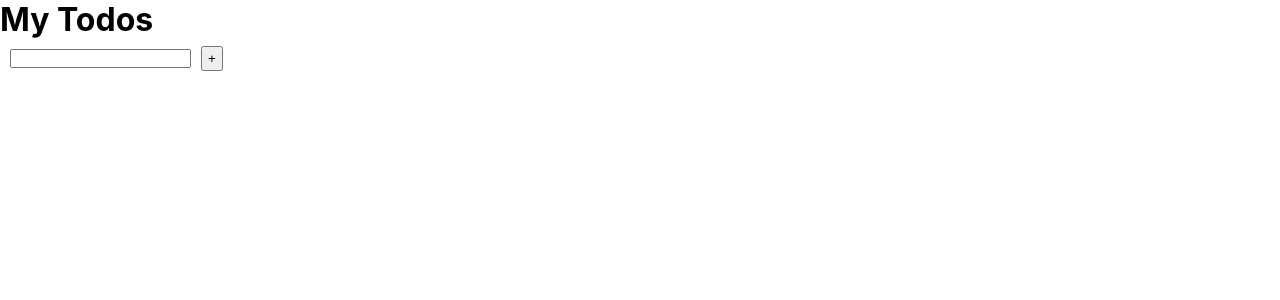
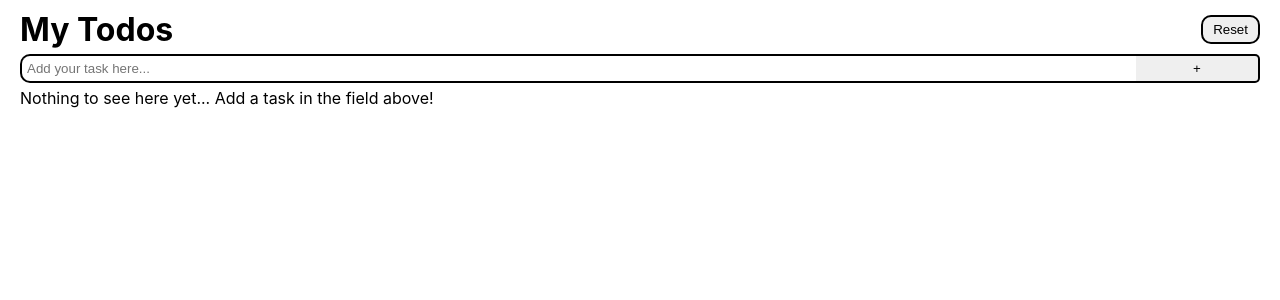
Before and after one commit to ellaellac/my-todos-challenge, a React (Create React App) app: page / in a window 1280 px wide. Shown: the top 300 px of the page. Built offline with nearby package versions, Linux system fonts and the light colour scheme.

Commit message:
completed

```diff
--- a/package.json
+++ b/package.json
@@ -9,6 +9,7 @@
     "react": "^18.2.0",
     "react-dom": "^18.2.0",
     "react-scripts": "5.0.1",
+    "uuid": "^9.0.0",
     "web-vitals": "^2.1.4"
   },
   "scripts": {
--- a/src/App.jsx
+++ b/src/App.jsx
@@ -1,17 +1,70 @@
-import { useState } from "react";
+import { useEffect, useState } from "react";
 import "./App.scss";
-import "./components/Input/Input";
-import Input from "./components/Input/Input";
-import List from "./components/List/List";
+import Button from "./components/Button/Button";
+import Item from "./components/Item/Item";
+import { v4 as uuidv4 } from "uuid";
 
 const App = () => {
-  const [userInput, setUserInput] = useState();
-  console.log({ userInput });
+  const [toDo, setToDo] = useState();
+  const [toDoList, setToDoList] = useState([]);
+  console.log(toDoList);
+
+  //input field
+  const handleInput = (event) => {
+    const getToDo = event.target.value;
+    setToDo(getToDo);
+  };
+  //added task btn
+  const handleClick = () => {
+    if (toDo) {
+      setToDoList([...toDoList, { id: uuidv4(), task: toDo }]);
+    }
+  };
+
+  //Display Todos
+  const displayToDosJSX = toDoList.map((element) => {
+    return (
+      <Item
+        key={element.id}
+        id={element.id}
+        task={element.task}
+        toDoList={toDoList}
+        setToDoList={setToDoList}
+      />
+    );
+  });
+
+  // Display Default Text
+  const defaultTextJSX = (
+    <p>Nothing to see here yet... Add a task in the field above!</p>
+  );
+
+  //clear input field
+  useEffect(() => {
+    setToDo("");
+  }, [toDoList]);
+
+  //Reset
+  const reset = () => {
+    setToDoList([]);
+  };
+
   return (
-    <div className="App">
-      <h1>My Todos</h1>
-      <Input setUserInput={setUserInput} />
-      {userInput && <List userInput={userInput} />}
+    <div className="app">
+      <div className="header">
+        <h1>My Todos</h1>
+        <Button className="reset-btn" title="Reset" btnFunction={reset} />
+      </div>
+      <label htmlFor="todo-input-field"></label>
+      <input
+        type="text"
+        onInput={handleInput}
+        value={toDo}
+        placeholder="Add your task here..."
+        className="input-field"
+      />
+      <Button className="task-btn" title="+" btnFunction={handleClick} />
+      {toDoList.length > 0 ? displayToDosJSX : defaultTextJSX}
     </div>
   );
 };
--- a/src/App.scss
+++ b/src/App.scss
@@ -0,0 +1,26 @@
+* {
+  margin: 0;
+  padding: 0;
+  box-sizing: border-box;
+}
+
+.app {
+  margin: 10px 20px;
+}
+
+.header {
+  display: flex;
+  justify-content: space-between;
+}
+
+.input-field {
+  margin: 5px 0;
+  width: 90%;
+  padding: 5px;
+  border-radius: 10px 0 0 10px;
+  border: 2px solid black;
+  border-right: none;
+  &:hover {
+    border: 2px solid blue;
+  }
+}
--- a/src/components/Button/Button.jsx
+++ b/src/components/Button/Button.jsx
@@ -1,8 +1,8 @@
 import "./Button.scss";
 
-const Button = ({ title, btnFunction }) => {
+const Button = ({ title, btnFunction, className }) => {
   return (
-    <button className="button" onClick={btnFunction}>
+    <button className={className} onClick={btnFunction}>
       {title}
     </button>
   );
--- a/src/components/Button/Button.scss
+++ b/src/components/Button/Button.scss
@@ -1,4 +1,21 @@
-.button {
-  margin: 5px;
-  padding: 3px 5px;
+.reset-btn,
+.task-btn {
+  margin: 5px 0 5px 0;
+  padding: 5px 10px;
+  border: 2px solid black;
 }
+
+.reset-btn {
+  border-radius: 10px;
+}
+.task-btn {
+  width: 10%;
+  border-radius: 0 5px 5px 0;
+  border-left: none;
+}
+
+.delete-btn {
+  padding: 0 10px;
+  border: 2px solid black;
+  border-radius: 10px;
+}
--- a/src/components/Input/Input.jsx
+++ /dev/null
@@ -1,25 +0,0 @@
-import { useState } from "react";
-import "./Input.scss";
-import Button from "../Button/Button";
-
-const Input = ({ setUserInput }) => {
-  const [todo, setTodo] = useState("");
-
-  const handleInput = (event) => {
-    const getInput = event.target.value;
-    setTodo(getInput);
-  };
-
-  const addInput = () => {
-    setUserInput(todo);
-  };
-
-  return (
-    <>
-      <label htmlFor="User-Input"></label>
-      <input className="input" onInput={handleInput} type="text" />
-      <Button title="+" btnFunction={addInput} />
-    </>
-  );
-};
-export default Input;
--- a/src/components/Input/Input.scss
+++ /dev/null
@@ -1,3 +0,0 @@
-.input {
-  margin: 10px 5px 5px 10px;
-}
--- /dev/null
+++ b/src/components/Item/Item.jsx
@@ -0,0 +1,40 @@
+import { useState } from "react";
+import "./Item.scss";
+import Button from "../Button/Button";
+
+const Item = ({ id, task, toDoList, setToDoList }) => {
+  //cross-box
+  let inputClassName = "input-text";
+  const [cross, setCross] = useState(false);
+
+  const handleCross = () => {
+    setCross(!cross);
+  };
+
+  if (cross) {
+    inputClassName += "-cross";
+  }
+
+  //Button- delete List
+  const delToDo = () => {
+    const filteredToDo = toDoList.filter((element) => element.id !== id);
+    setToDoList(filteredToDo);
+  };
+
+  return (
+    <div className="item">
+      <div className="item__todo">
+        <input
+          type="checkbox"
+          name="checkbox"
+          id="checkbox"
+          onClick={handleCross}
+        />
+        <p className={inputClassName}> {task}</p>
+      </div>
+      <Button className="delete-btn" title="Delete" btnFunction={delToDo} />
+    </div>
+  );
+};
+
+export default Item;
--- a/src/components/List/List.scss
+++ b/src/components/Item/Item.scss
@@ -2,19 +2,25 @@
   margin: 0;
   padding: 0;
 }
-.list {
-  margin: 10px;
-  padding: 2px 10px;
-  width: 250px;
+.item {
+  margin: 5px 0 10px 0;
+  padding: 5px 10px;
+  width: 100%;
   border: 2px solid black;
   border-radius: 10px;
+  display: flex;
+  justify-content: space-between;
+}
+
+.item__todo {
   display: flex;
 }
 
 .input-text {
-  margin: 0;
+  margin: 5px;
 }
 .input-text-cross {
+  margin: 5px;
   color: grey;
   text-decoration: line-through;
 }
--- a/src/components/List/List.jsx
+++ /dev/null
@@ -1,48 +0,0 @@
-import { useState } from "react";
-import Button from "../Button/Button";
-import "./List.scss";
-
-const List = ({ userInput }) => {
-  //cross-box
-  let inputClassName = "input-text";
-  const [cross, setCross] = useState(false);
-
-  const handleCross = () => {
-    setCross(!cross);
-  };
-
-  if (cross) {
-    inputClassName += "-cross";
-  }
-  //Button- delete List
-  const [delList, setdelList] = useState(false);
-
-  const handleDel = () => {
-    setdelList(!delList);
-  };
-
-  //   const emptyListJSX = (
-  //     <>
-  //     </>
-  //   );
-
-  //   const showList = (
-  //     <div className="list">
-  //       <p onClick={handleCross}> ▢ </p>
-  //       <p className={inputClassName}> {userInput}</p>
-  //       <Button title="Delete" btnFunction={handleDel} />
-  //       <>{/* {delList ?emptyListJSX :} */}</>
-  //     </div>
-  //   );
-
-  return (
-    <div className="list">
-      <p onClick={handleCross}> ▢ </p>
-      <p className={inputClassName}> {userInput}</p>
-      <Button title="Delete" btnFunction={handleDel} />
-      {/* {delList ? emptyListJSX : showList} */}
-    </div>
-  );
-};
-
-export default List;
```
Also changed, not shown: 1 other file (tests, documents, lock files or other folders).
